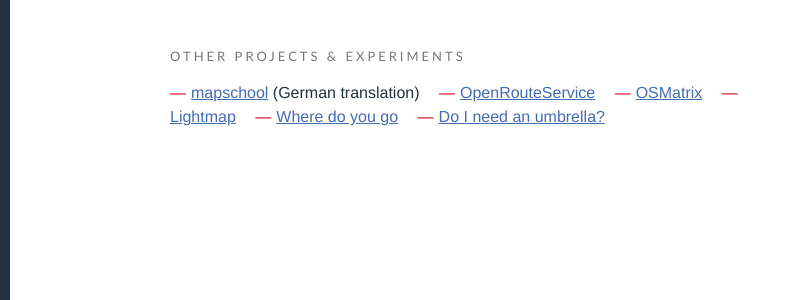
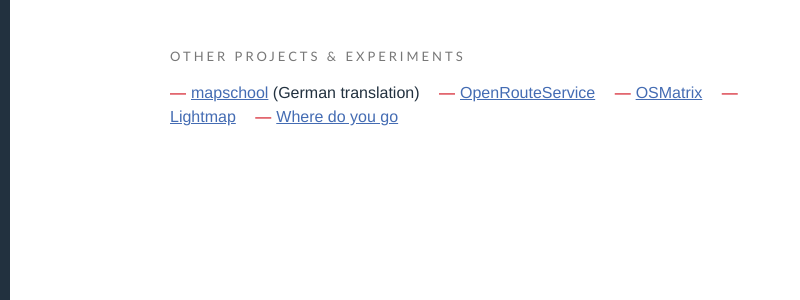
Before and after one commit to oliverroick/oliverroick.net, a Jekyll site: the page built from index.html, in a window 1280 px wide. Shown: the part 1679-1979 px from the top of the page, without its empty margins (0-800 px from the left). Built offline with Jekyll 4.4.1, drawn with Linux system fonts in a browser that asks for light colours.

Commit message:
Remove umbrella

```diff
--- a/index.html
+++ b/index.html
@@ -102,7 +102,6 @@
                 <li><a href="http://koenigstuhl.geog.uni-heidelberg.de/osmatrix/">OSMatrix</a></li>
                 <li><a href="http://lightmap.uni-hd.de/">Lightmap</a></li>
                 <li><a href="http://oliverroick.de/wheredoyougo/">Where do you go</a></li>
-                <li><a href="http://lab.oliverroick.de/umbrella/">Do I need an umbrella?</a></li>
             </ul>
         </article>
     </section>
```
